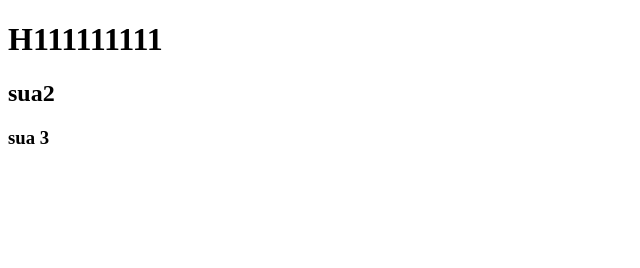
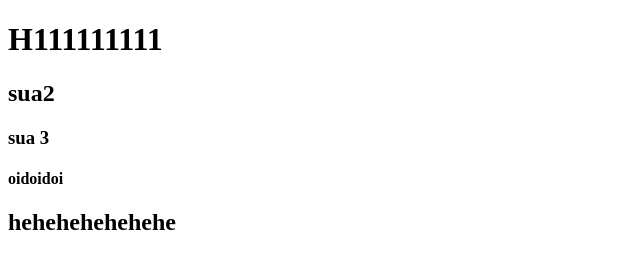
Before and after one commit to vinzboiz/duan6, a plain HTML site: page index.html in a window 1280 px wide. Shown: the whole page, without its empty margins (0-640 px from the left). Drawn offline with Linux system fonts and the light colour scheme.

Commit message:
sua lan 1 oidoioi

```diff
--- a/index.html
+++ b/index.html
@@ -9,5 +9,7 @@
     <h1>H111111111</h1>
     <h2>sua2</h2>
     <h3>sua 3</h3>
+    <h4>oidoidoi</h4>
+    <h2>hehehehehehehe</h2>
   </body>
 </html>
```
